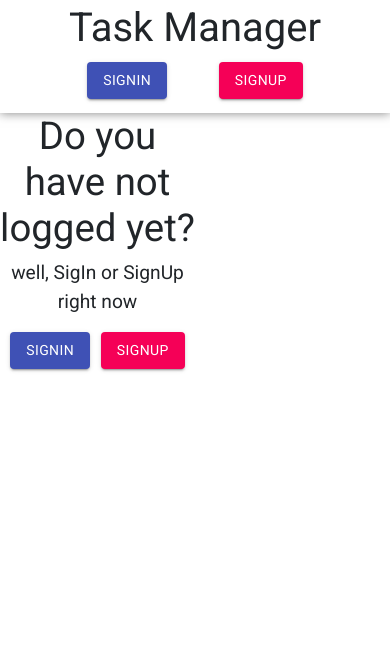
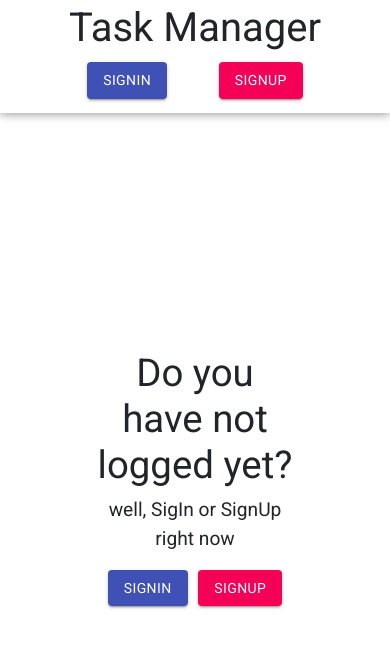
Before and after one commit to MarceloTV/Task-Manager-whit-nextJS, a Next.js app: page / in a window 390 px wide. Shown: the top 648 px of the page. Built offline with nearby package versions, Linux system fonts and the light colour scheme; no server answers.

Commit message:
Responsive fix v4

```diff
--- a/views/Main.js
+++ b/views/Main.js
@@ -46,7 +46,7 @@ class Main extends Component{
 
     render(){
         {/* If the user is logged show ths tasks component else show other elements */}
-        return <main className={`${stylesCss.main}`} style={styles.main}>
+        return <main style={styles.main}>
             {this.state.isLogged ?
                 <Tasks user={this.state.user}/>
             :
```
